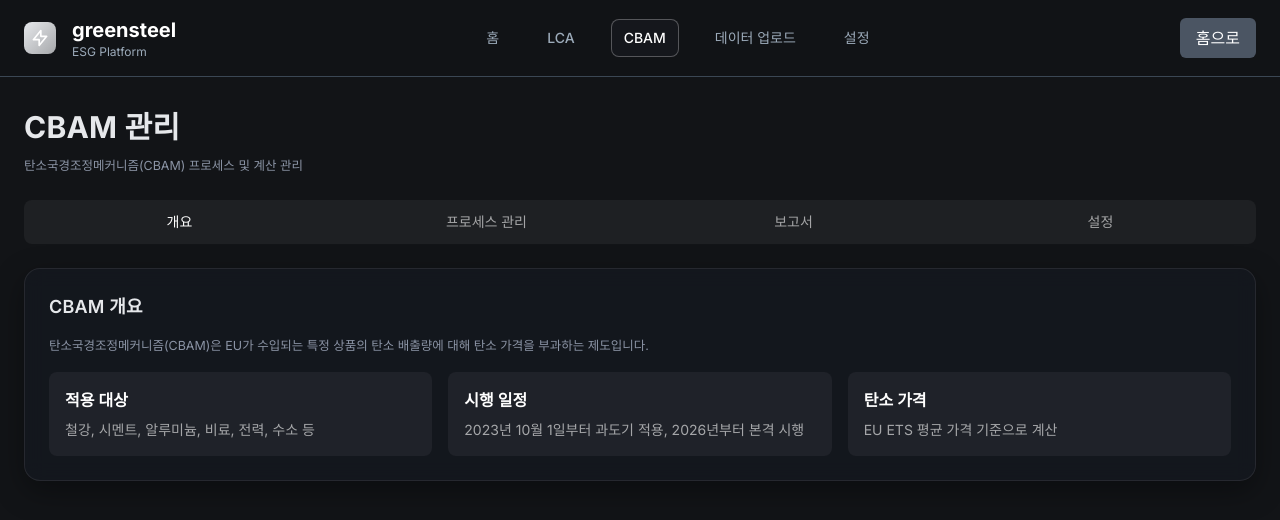
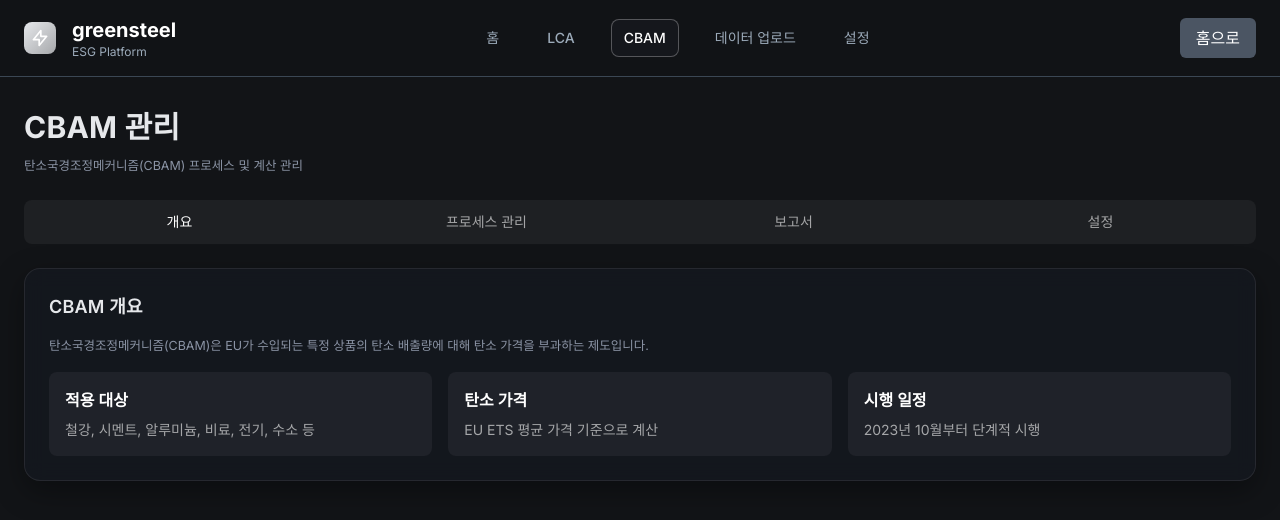
Before and after one commit to S1692/greensteel, a Next.js app in the folder frontend/: page /cbam in a window 1280 px wide. Shown: the top 520 px of the page. Built offline with nearby package versions, Linux system fonts and the light colour scheme; no server answers.

Commit message:
fix: React Flow Provider 오류 및 PWA 리소스 문제 해결
- ReactFlowProvider로 CBAM 페이지 래핑하여 zustand provider 오류 해결
- favicon.ico 파일 추가로 404 오류 해결
- manifest.json 인증 문제 해결
- Prettier 포맷팅 적용
- 빌드 성공 확인

```diff
--- a/frontend/src/app/(protected)/cbam/page.tsx
+++ b/frontend/src/app/(protected)/cbam/page.tsx
@@ -3,6 +3,7 @@
 import React, { useState } from 'react';
 import CommonShell from '@/components/CommonShell';
 import ProcessManager from '@/components/cbam/ProcessManager';
+import { ReactFlowProvider } from '@xyflow/react';
 
 // ============================================================================
 // 🎯 CBAM 관리 페이지
@@ -25,13 +26,7 @@ export default function CBAMPage() {
           <div className='p-4 bg-white/5 rounded-lg'>
             <h4 className='font-semibold text-white mb-2'>적용 대상</h4>
             <p className='text-white/60 text-sm'>
-              철강, 시멘트, 알루미늄, 비료, 전력, 수소 등
-            </p>
-          </div>
-          <div className='p-4 bg-white/5 rounded-lg'>
-            <h4 className='font-semibold text-white mb-2'>시행 일정</h4>
-            <p className='text-white/60 text-sm'>
-              2023년 10월 1일부터 과도기 적용, 2026년부터 본격 시행
+              철강, 시멘트, 알루미늄, 비료, 전기, 수소 등
             </p>
           </div>
           <div className='p-4 bg-white/5 rounded-lg'>
@@ -39,6 +34,10 @@ export default function CBAMPage() {
             <p className='text-white/60 text-sm'>
               EU ETS 평균 가격 기준으로 계산
             </p>
+          </div>
+          <div className='p-4 bg-white/5 rounded-lg'>
+            <h4 className='font-semibold text-white mb-2'>시행 일정</h4>
+            <p className='text-white/60 text-sm'>2023년 10월부터 단계적 시행</p>
           </div>
         </div>
       </div>
@@ -55,7 +54,9 @@ export default function CBAMPage() {
           CBAM 관련 프로세스 플로우를 생성하고 관리합니다.
         </p>
         <div className='mt-6'>
-          <ProcessManager />
+          <ReactFlowProvider>
+            <ProcessManager />
+          </ReactFlowProvider>
         </div>
       </div>
     </div>
```
Also changed, not shown: frontend/public/sw.js, 1 other file (tests, documents, lock files or other folders).
